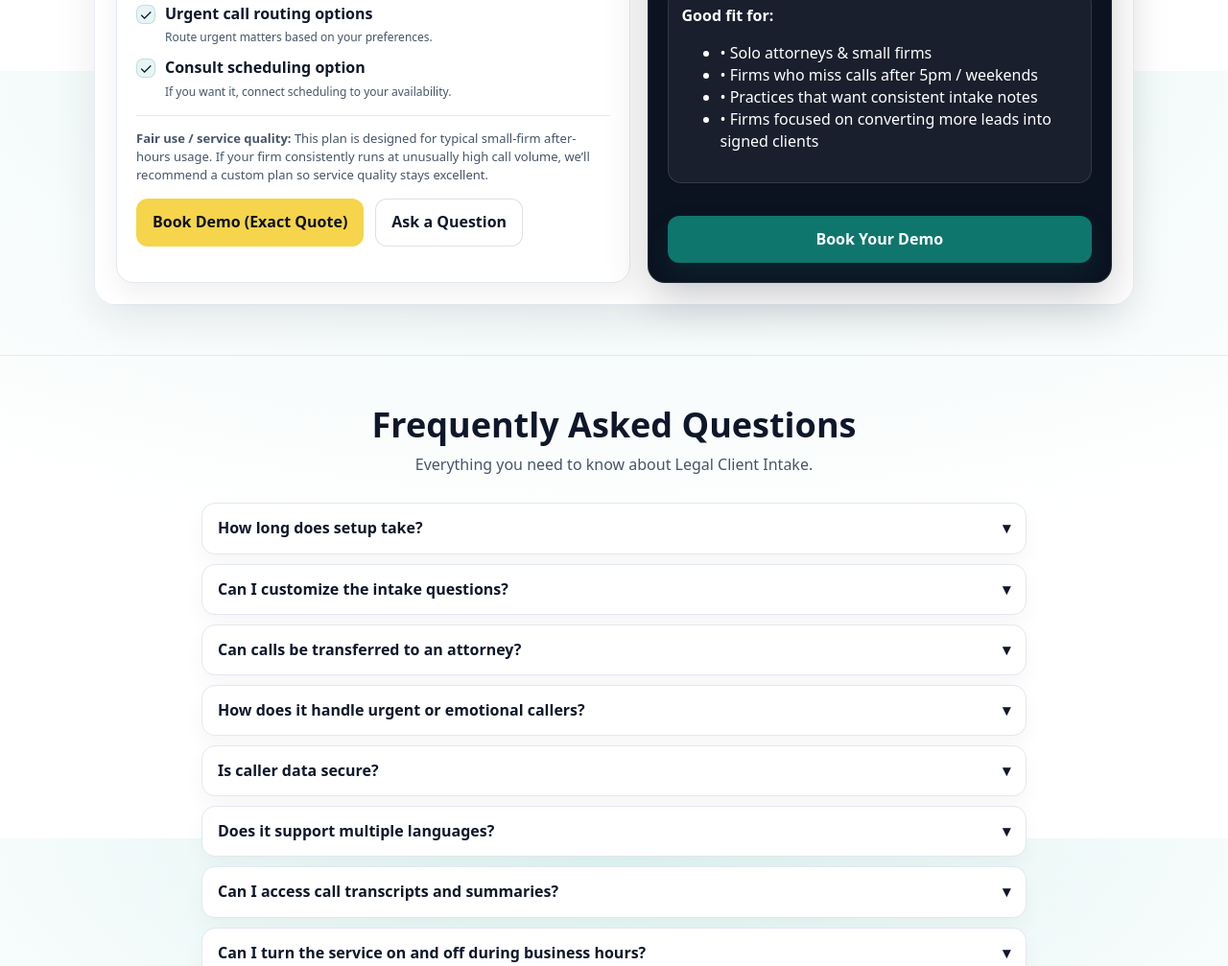
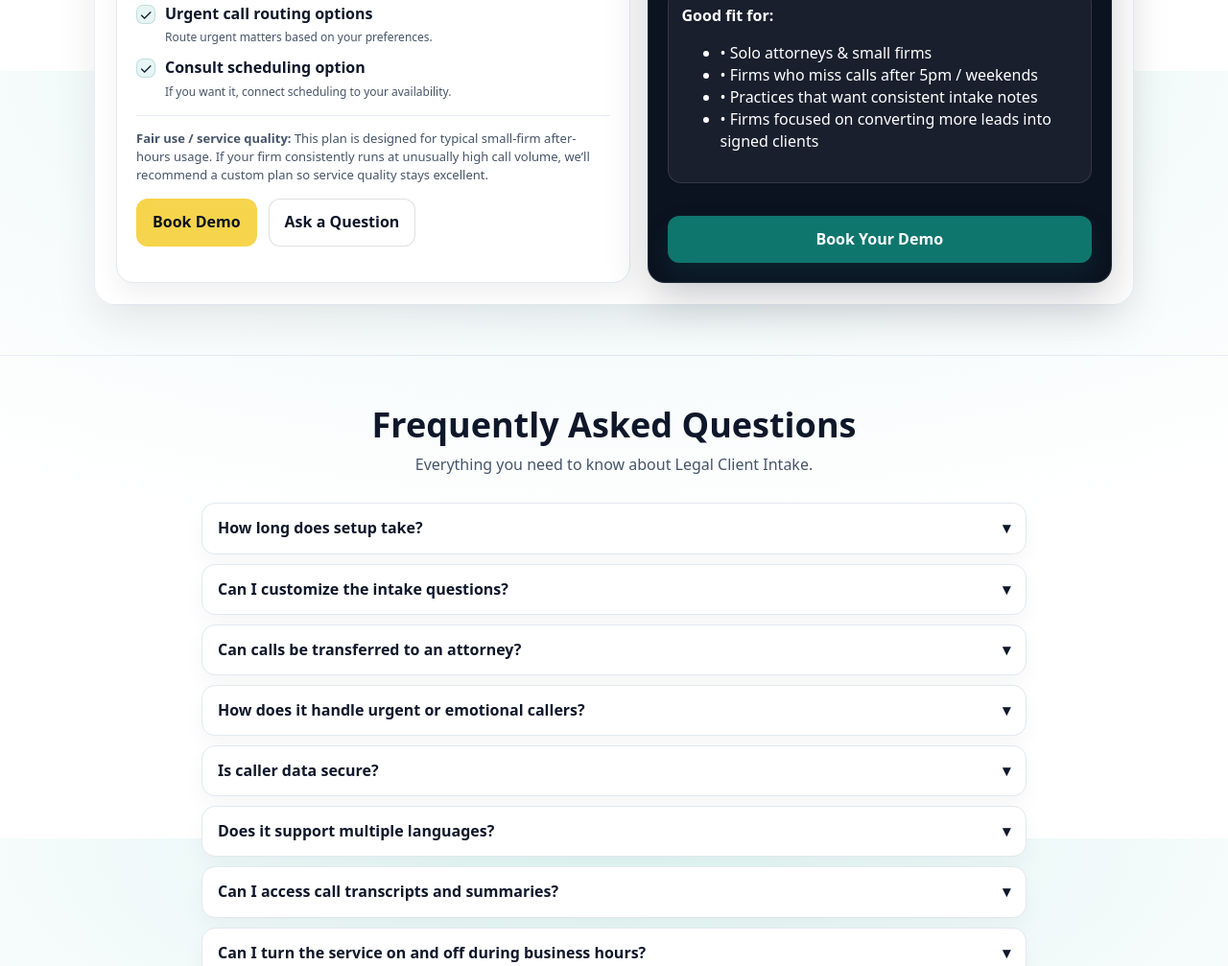
Before and after one commit to teleringer/legalclientintake, a plain HTML site: page index.html in a window 1280 px wide. Shown: the part 3126-4133 px from the top of the page at 96% size. Drawn offline with Linux system fonts and the light colour scheme.

Commit message:
Remove '(Exact Quote)' from Book Demo button

```diff
--- a/index.html
+++ b/index.html
@@ -770,7 +770,7 @@ section.ctaBand{ border: none; }
             </div>
 
             <div style="display:flex; gap:12px; flex-wrap:wrap; margin-top:16px;">
-              <a class="btn btn-gold" href="#demo">Book Demo (Exact Quote)</a>
+              <a class="btn btn-gold" href="#demo">Book Demo</a>
               <a class="btn btn-outline" href="#demo">Ask a Question</a>
             </div>
           </div>
```
